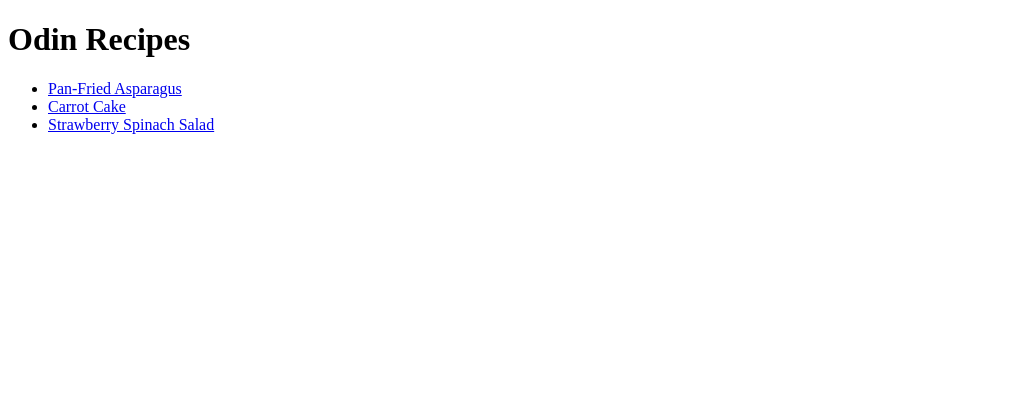
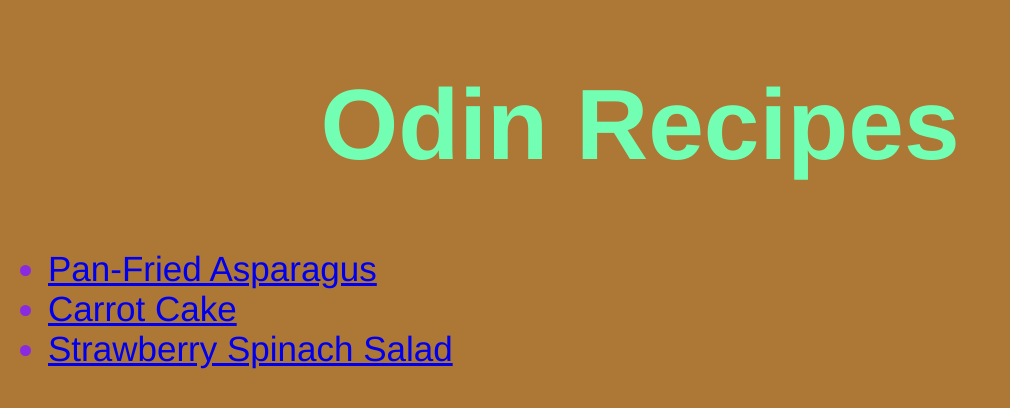
Before and after one commit to Rex-TheCreator/odin-recipes, a plain HTML site: page index.html in a window 1280 px wide. Shown: the whole page, without its empty margins (0-1010 px from the left). Drawn offline with Linux system fonts and the light colour scheme.

Commit message:
add css styling for index

```diff
--- a/css/index.css
+++ b/css/index.css
@@ -0,0 +1,15 @@
+* {
+    font-family: 'Franklin Gothic Medium', 'Arial Narrow', Arial, sans-serif;
+    text-align: center;
+    background-color: rgb(173, 119, 53);
+}
+h1 {
+    color: rgb(114, 255, 180);
+    font-size: 100px;
+    font-weight: bold;
+}
+li {
+    color: blueviolet;
+    font-size: 35px;
+    text-align: left;
+}
--- a/index.html
+++ b/index.html
@@ -3,6 +3,8 @@
     <head>
         <meta charset="UTF-8">
         <title>Odin Recipes</title>
+        <link rel="stylesheet" href="css/index.css">
+    </head>
         <body>
             <h1>Odin Recipes</h1>
             <ul>
@@ -12,5 +14,4 @@
             </ul>
 
         </body>
-    </head>
 </html>
```
